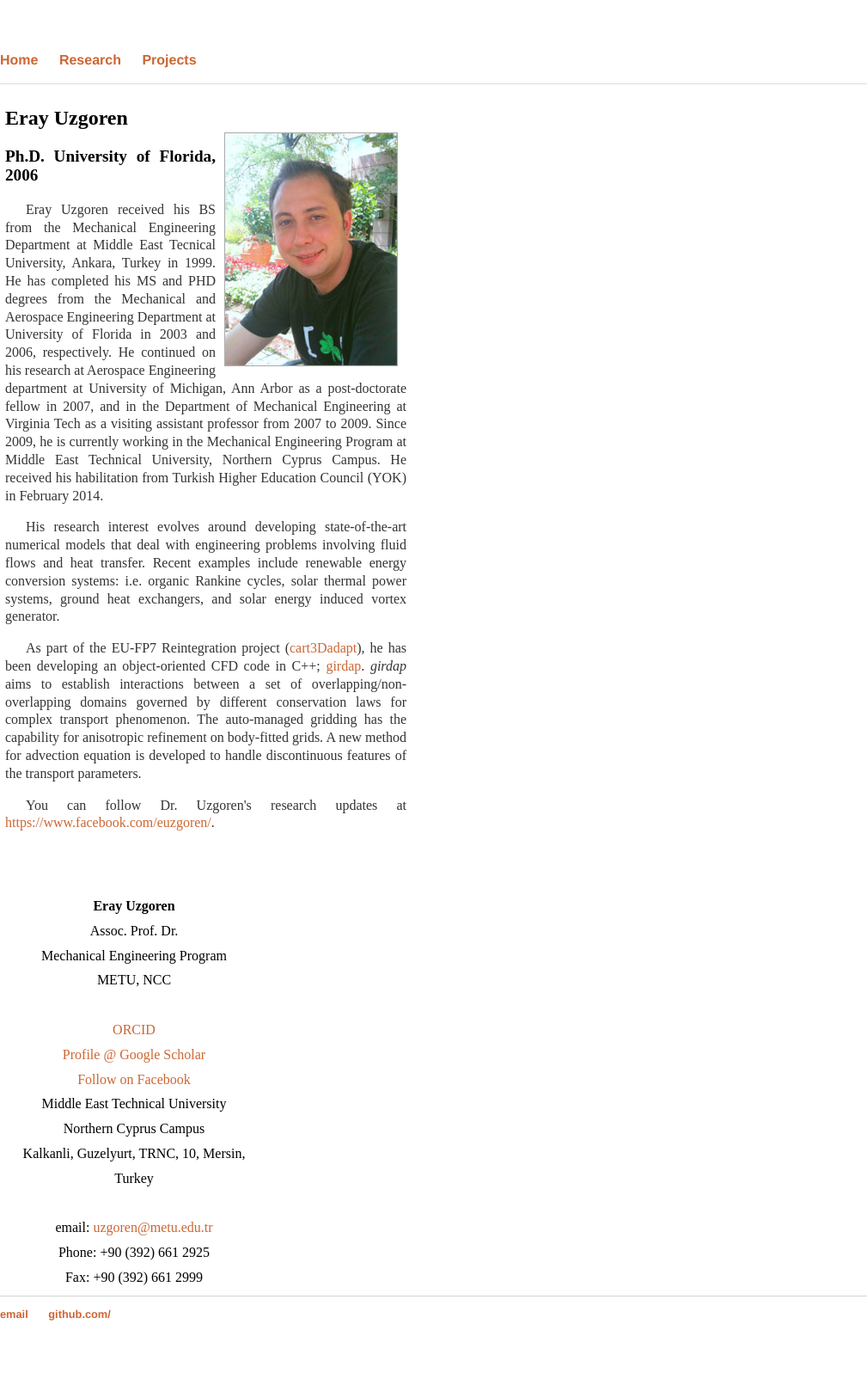
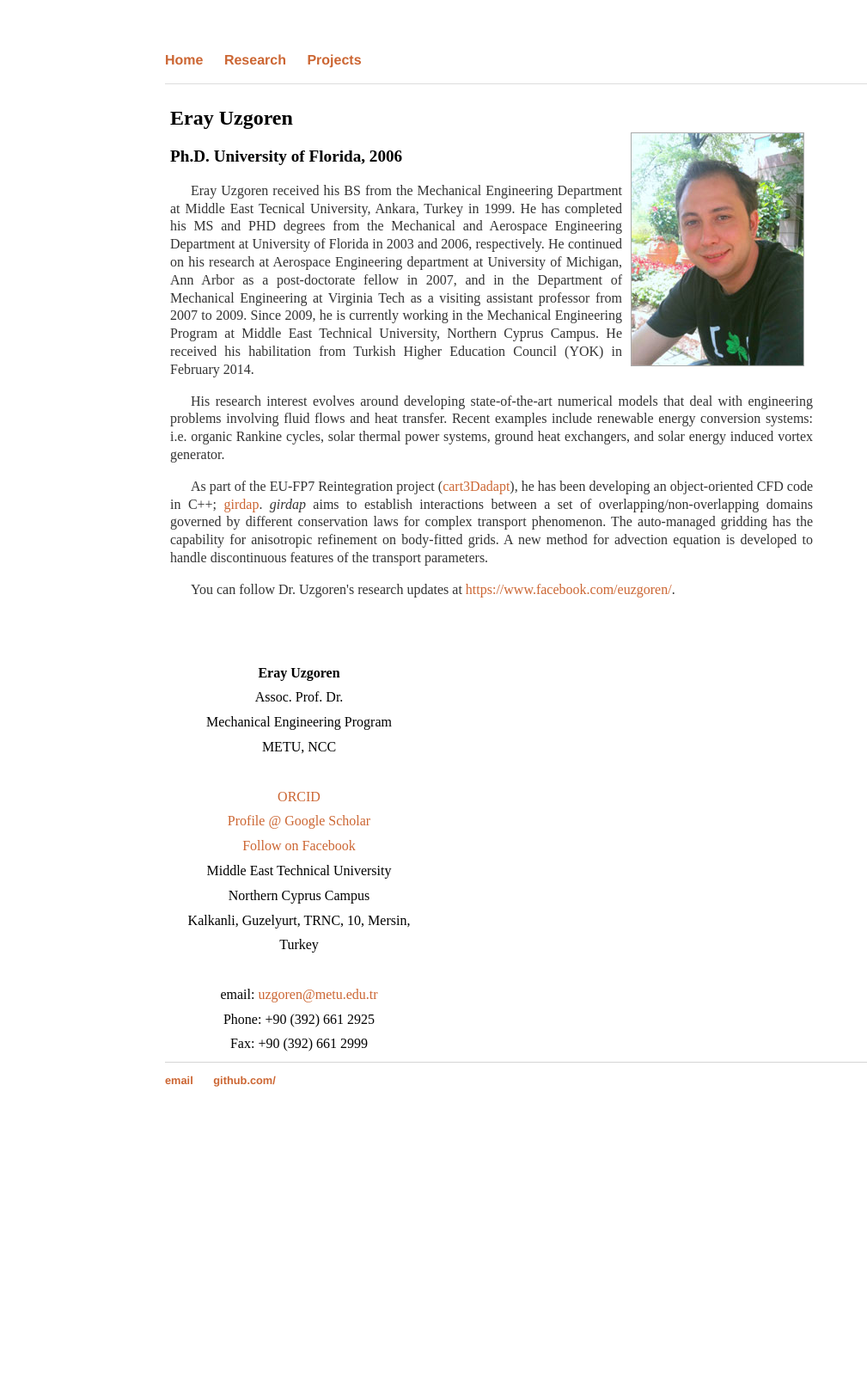
Before and after one commit to uzgoren/uzgoren.github.io, a Jekyll site: the page built from index.html, in a window 1280 px wide. Shown: the whole page at 86% size, without its empty margins (0-1009 px from the left). Built offline with Jekyll 4.4.1, drawn with Linux system fonts in a browser that asks for light colours; after the commit the page ends 1326 px from its top, so only the background shows below that.

Commit message:
div layout

```diff
--- a/_layouts/default.html
+++ b/_layouts/default.html
@@ -15,7 +15,7 @@
 		<div class="container" style="text-align:center;">
 		  <table><tbody>
 		    <tr>
-		      <td style='min-width:240px; max-width: 600px; vertical-align:top; text-align:justify; width:467px; '>
+		      <td style='vertical-align:top; text-align:justify; '>
 			{{ content }}
 		      </td>
 
--- a/css/main.css
+++ b/css/main.css
@@ -1,5 +1,6 @@
 body {
     margin: 60px auto;
+    width: 70%;
 }
 nav ul, footer ul {
     font-family:'Helvetica', 'Arial', 'Sans-Serif';
```
